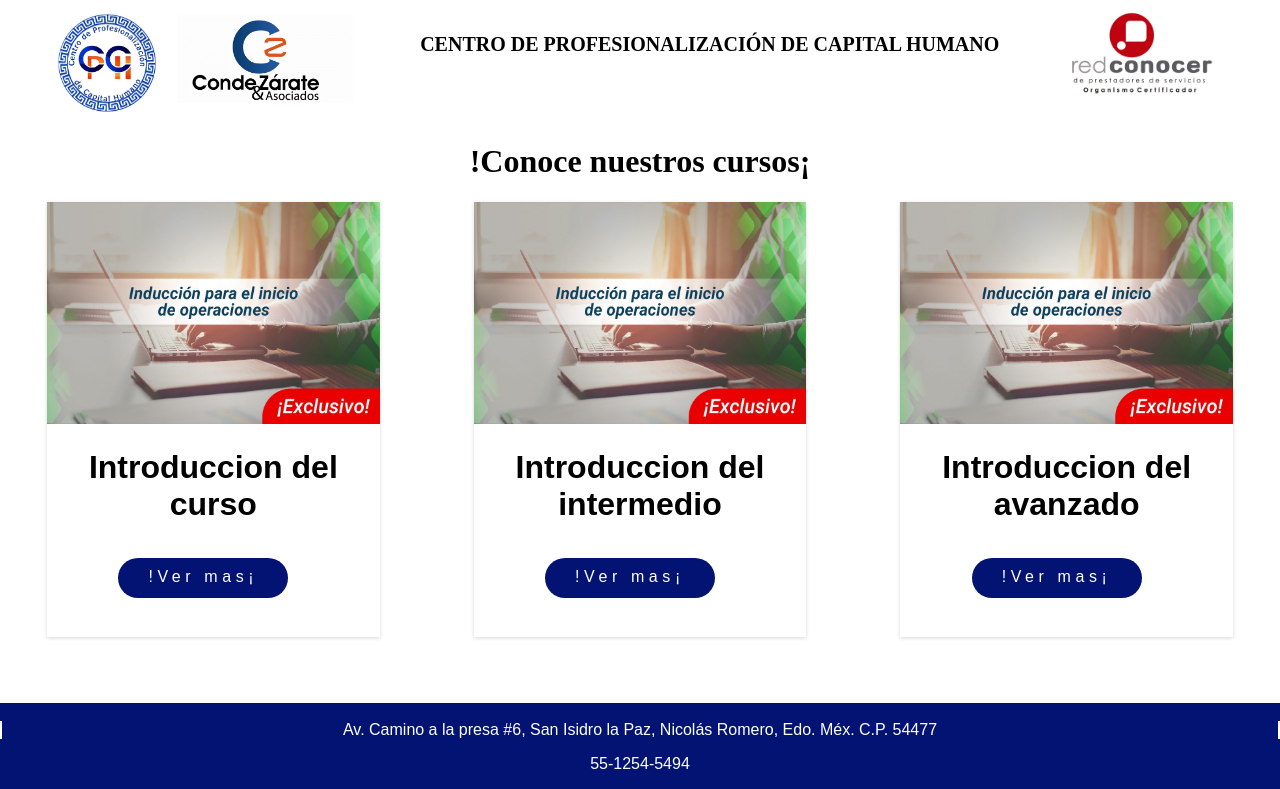
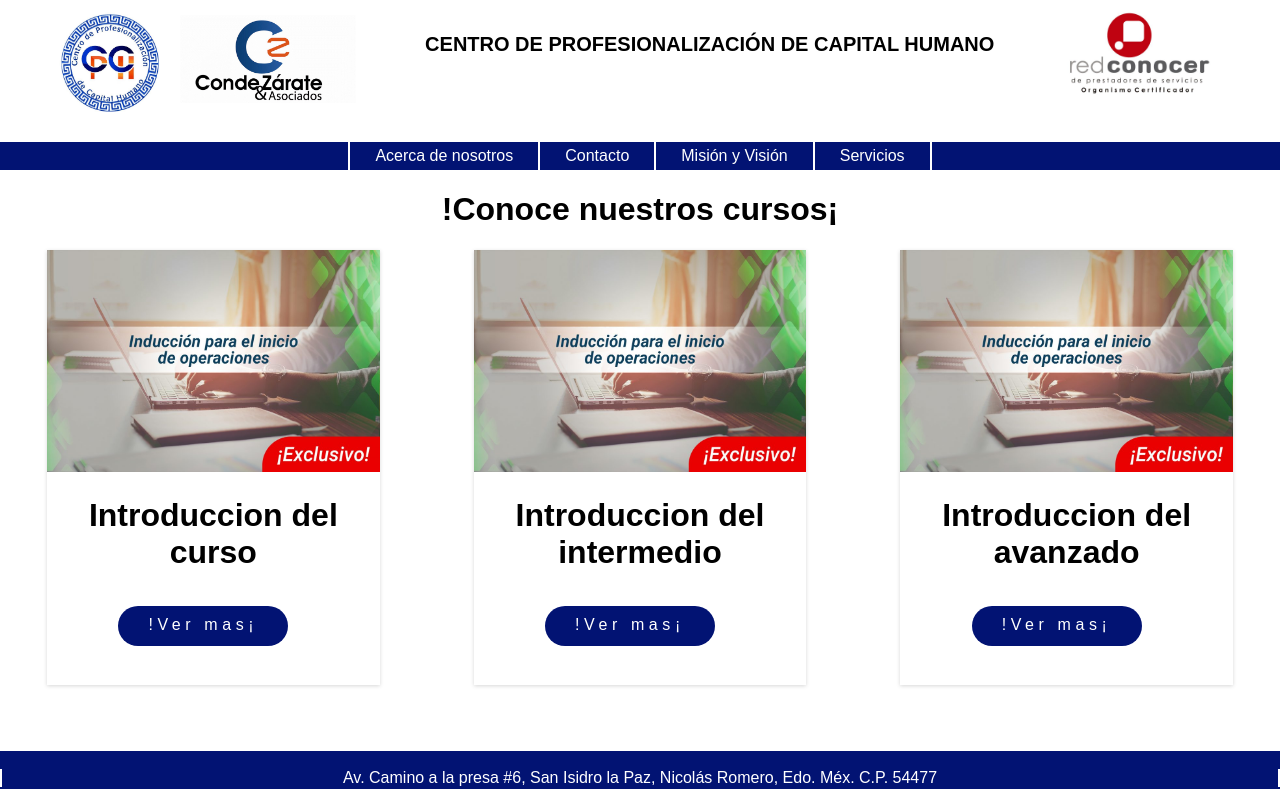
Before and after one commit to Karly-Dan/CPCH, a Nuxt app: page /servicios in a window 1280 px wide. Shown: the top 789 px of the page. Built offline with nearby package versions, Linux system fonts and the light colour scheme.

Commit message:
se hacen modificaciones y se agrega barra de menu para vista escritorio

```diff
--- a/pages/servicios.vue
+++ b/pages/servicios.vue
@@ -1,6 +1,7 @@
 <template>
   <main>
     <header-vue/>
+    <barra-vue />
     <div>
         <div class="titulo-cursos">
             <h1>!Conoce nuestros cursos¡</h1>
@@ -25,12 +26,14 @@
 import cursosVue from '../components/cursos.vue'
 import footerVue from '../components/footer.vue'
 import headerVue from '../components/header.vue'
+import barraVue from '../components/barra.vue'
 
 export default {
     components: {
         headerVue,
         footerVue,
         cursosVue,
+        barraVue,
     }
 }
 </script>
@@ -38,6 +41,9 @@ export default {
 <style>
 body {
     margin: 0;
+}
+main {
+    font-family: Arial, Helvetica, sans-serif;
 }
 .titulo-cursos {
     text-align: center;
```
